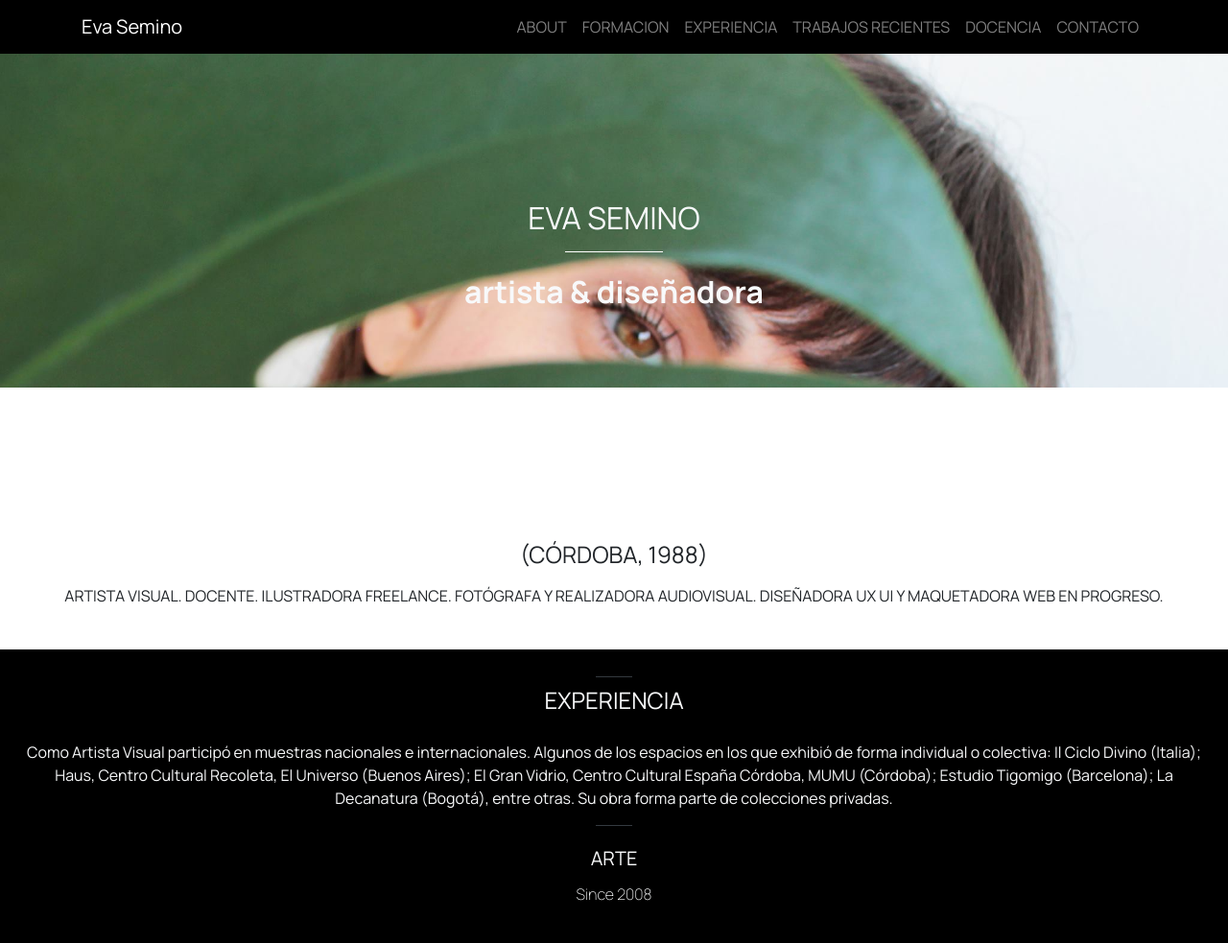
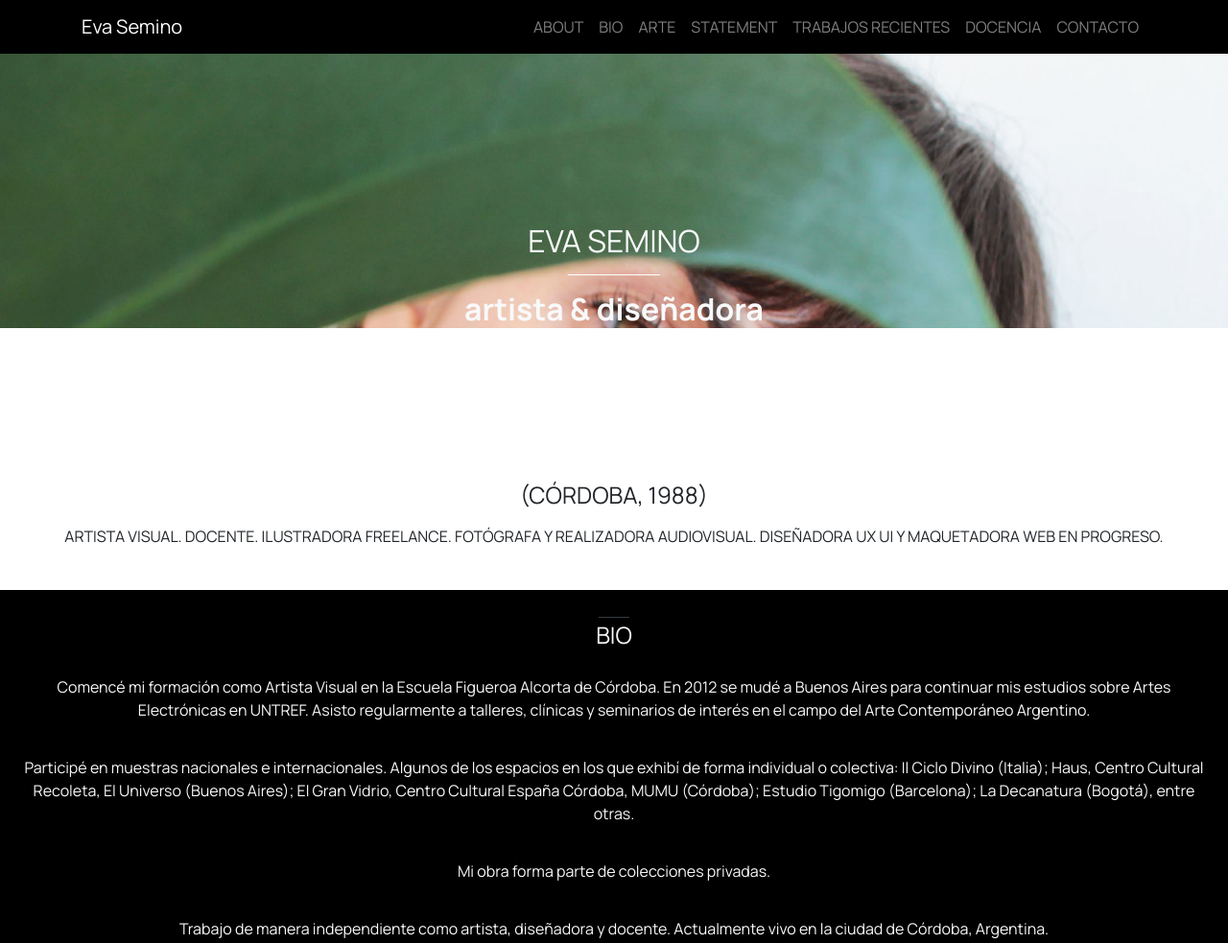
Before and after one commit to evasemino/mi-portfolio, a plain HTML site: page porfolio-eva/index.html in a window 1280 px wide. Shown: the top 983 px of the page at 96% size. Drawn offline with nearby package versions, Linux system fonts and the light colour scheme; a script that the page names is missing.

Commit message:
1 commit, ajustes contenido

```diff
--- a/porfolio-eva/assets/css/style.css
+++ b/porfolio-eva/assets/css/style.css
@@ -24,7 +24,6 @@ header {
 
 hr {
     color: white;
-    padding: 3px;
     width: 6rem;
 }
 
--- a/porfolio-eva/index.html
+++ b/porfolio-eva/index.html
@@ -42,11 +42,18 @@
                     <li class="nav-item" id="ABOUT">
                         <a class="nav-link" class="text-light" href="#sobremi"> ABOUT <span class="sr-only"></span></a>
                     </li>
-                    <li class="nav-item" id="FORMACION">
-                        <a class="nav-link" class="text-light" href="#formacion"> FORMACION </a>
+
+                    <li class="nav-item" id="BIO">
+                        <a class="nav-link" class="text-light" href="#bio"> BIO </a>
+
                     </li>
-                    <li class="nav-item" id="EXPERIENCIA">
-                        <a class="nav-link" class="text-light" href="#experiencia"> EXPERIENCIA</a>
+
+                    <li class="nav-item" id="arte">
+                        <a class="nav-link" class="text-light" href="#arte"> ARTE </a>
+                    </li>
+
+                    <li class="nav-item" id="statement">
+                        <a class="nav-link" class="text-light" href="#statement"> STATEMENT </a>
                     </li>
                     <li class="nav-item" id="TRABAJOS">
                         <a class="nav-link" class="text-light" href="#trabajos"> TRABAJOS RECIENTES </a>
@@ -63,9 +70,9 @@
     </nav>
 
 
-    <header class="p-5">
+    <header class="pt-5">
 
-        <div class="conteiner-fluid text-light text-center p-4 about">
+        <div class="conteiner-fluid text-light text-center pt-5 about">
             <h2 class="pt-3"> EVA SEMINO </h2>
             <hr class="border-white">
             <h2 class="font-weight-bold"> artista & diseñadora </h2>
@@ -83,22 +90,36 @@
     </section>
 
 
-    <section id="experiencia">
+    <section id="bio">
         <div class="container-fluid mt-1 p-4 experiencia text-light">
             <div class="mx-auto">
                 <hr class="border-dark my-1 hr">
             </div>
-            <h4>EXPERIENCIA</h4>
-            <p class="soy-wrapper1"> Como Artista Visual participó en muestras nacionales e internacionales. Algunos de
-                los espacios en los que exhibió de forma
-                individual o colectiva: Il Ciclo Divino (Italia); Haus, Centro Cultural Recoleta, El Universo (Buenos
-                Aires); El Gran Vidrio, Centro Cultural España Córdoba, MUMU (Córdoba); Estudio Tigomigo (Barcelona); La
-                Decanatura (Bogotá), entre otras.
-                Su obra forma parte de colecciones privadas.</p>
+            <h4>BIO</h4>
+            <p class="soy-wrapper1">
+                Comencé mi formación como Artista Visual en la Escuela Figueroa Alcorta de Córdoba. En 2012 se mudé a
+                Buenos Aires para continuar mis estudios sobre Artes Electrónicas en UNTREF. Asisto regularmente a
+                talleres, clínicas y seminarios de interés en el campo del Arte Contemporáneo Argentino.
+
+                <p class="soy-wrapper1"> Participé en muestras nacionales e internacionales. Algunos de los espacios en
+                    los que exhibí de forma individual o colectiva: Il Ciclo Divino (Italia); Haus, Centro Cultural
+                    Recoleta, El Universo (Buenos Aires); El Gran Vidrio, Centro Cultural España Córdoba, MUMU
+                    (Córdoba); Estudio Tigomigo (Barcelona); La Decanatura (Bogotá), entre otras.
+                </p>
+                <p class="soy-wrapper1">
+                    Mi obra forma parte de colecciones privadas.
+                </p>
+                <p class="soy-wrapper1">
+                    Trabajo de manera independiente como artista, diseñadora y docente.
+                    Actualmente vivo en la ciudad de Córdoba, Argentina.
+                </p>
                 <div class="mx-auto">
                     <hr class="border-dark my-1 hr">
                 </div>
 
+    </section>
+
+    <section id="arte">
         <h5 class="my-3 text-light">ARTE</h5>
         <h6 class="font-weight-light text-light my-3">Since 2008</h6>
 
@@ -156,20 +177,23 @@
 
         </section>
 
-            <section section id="formacion" class="formacion conteiner-fluid text-light text-center p-5 my-4">
+    </section>
+
+
+
+    <section section id="formacion" class="formacion conteiner-fluid text-light text-left p-5 my-4">
         <div class="mx-auto">
             <hr class="border-dark my-1 hr">
         </div>
-                <h4>FORMACION</h4>
-                <p>
-                    Comenzó su formación como Artista Visual en la Escuela Figueroa Alcorta de Córdoba. En 2012 se
-                    traslada a
-                    Buenos Aires para continuar sus estudios sobre Artes Electrónicas en UNTREF. Asiste regularmente a
-                    talleres,
-                    clínicas y seminarios de interés en el campo del Arte Contemporáneo Argentino. En la actualidad
-                    estudia
-                    Diseño UX UI en la academia Desafío Latam.
-                </p>
+        <h4 class="text-center">FORMACION</h4>
+        <ul>
+            <li> Diseño UX UI, Desafío Latam.</li>
+            <li> Dirección de Arte, Escuela Cinematografica Argentina.</li>
+            <li> Lic. en Artes Electrónicas, Universidad Nacional de Tres de Febrero.</li>
+            <li> Diplomatura en Gestión Cultural,Universidad Nacional de Córdoba.</li>
+            <li> Tecnicatura en Artes Visuales, Universidad Provincial de Córdoba.</li>
+            <li>Escuela Superior de Comercio Manuel Belgrano, Universidad Nacional de Córdoba.</li>
+        </ul>
 
     </section>
 
@@ -186,7 +210,8 @@
                         <img src="assets/img/cuppon.png" class="card-img-top" alt="Cuppon">
                         <div class="card-body">
                             <h5 class="card-title">Cuppon</h5>
-                                    <p class="card-text">Some quick example text to build on the card title and make up
+                            <p class="card-text">Some quick example text to build on the card title and make
+                                up
                                 the bulk
                                 of the card's content.</p>
                         </div>
@@ -198,7 +223,8 @@
                         <img src="assets/img/dmark.png" class="card-img-top" alt="Dmark">
                         <div class="card-body">
                             <h5 class="card-title">Dmark</h5>
-                                    <p class="card-text">Some quick example text to build on the card title and make up
+                            <p class="card-text">Some quick example text to build on the card title and make
+                                up
                                 the bulk
                                 of the card's content.</p>
                         </div>
@@ -210,7 +236,8 @@
                         <img src="assets/img/iguana_page.png" class="card-img-top" alt="Iguana Page">
                         <div class="card-body">
                             <h5 class="card-title">Iguana Page</h5>
-                                    <p class="card-text">Some quick example text to build on the card title and make up
+                            <p class="card-text">Some quick example text to build on the card title and make
+                                up
                                 the bulk
                                 of the card's content.</p>
                         </div>
@@ -222,7 +249,8 @@
                         <img src="assets/img/meet_coffee.png" class="card-img-top" alt="meet">
                         <div class="card-body">
                             <h5 class="card-title">Meet & Coffee</h5>
-                                    <p class="card-text">Some quick example text to build on the card title and make up
+                            <p class="card-text">Some quick example text to build on the card title and make
+                                up
                                 the bulk
                                 of the card's content.</p>
                         </div>
@@ -234,7 +262,8 @@
                         <img src="assets/img/ricomida.png" class="card-img-top" alt="Ricomida">
                         <div class="card-body">
                             <h5 class="card-title">Ricomida</h5>
-                                    <p class="card-text">Some quick example text to build on the card title and make up
+                            <p class="card-text">Some quick example text to build on the card title and make
+                                up
                                 the bulk
                                 of the card's content.</p>
                         </div>
@@ -246,7 +275,8 @@
                         <img src="assets/img/suricata.png" class="card-img-top" alt="Suricata">
                         <div class="card-body">
                             <h5 class="card-title">Suricata</h5>
-                                    <p class="card-text">Some quick example text to build on the card title and make up
+                            <p class="card-text">Some quick example text to build on the card title and make
+                                up
                                 the bulk
                                 of the card's content.</p>
                         </div>
@@ -259,7 +289,8 @@
             <hr class="border-dark my-1 hr">
         </div>
         <h4>DOCENCIA</h4>
-                <p> Desde 2016 ofrece workshops y seminarios enfocados en la producción de obra a través del collage y
+        <p> Desde 2016 ofrece workshops y seminarios enfocados en la producción de obra a través del collage
+            y
             fotomontaje: WS COLLAGE & EXORCISMO / SEMINARIO COLLAGE CRUCERO. Algunos espacios en los que
             tuvieron lugar:
             Casa 13, Casa Nacional del Bicentenario, Bienal FADU UBA, entre otros.
@@ -269,15 +300,15 @@
             <div id="carouselExampleSlidesOnly" class="carousel slide" data-ride="carousel">
                 <div class="carousel-inner">
                     <div class="carousel-item active">
-                                <img src="assets/img/21273086_1709679622397854_3927055257160503262_o.jpg"
-                                    class="d-block w-100" alt="...">
+                        <img src="assets/img/21273086_1709679622397854_3927055257160503262_o.jpg" class="d-block w-100"
+                            alt="...">
                     </div>
                     <div class="carousel-item">
                         <img src="assets/img/FADU.jpg" class="d-block w-100" alt="...">
                     </div>
                     <div class="carousel-item">
-                                <img src="assets/img/21316473_1709681372397679_6091316546566827975_o.jpg"
-                                    class="d-block w-100" alt="...">
+                        <img src="assets/img/21316473_1709681372397679_6091316546566827975_o.jpg" class="d-block w-100"
+                            alt="...">
                     </div>
                 </div>
             </div>
```
Lines whose indentation alone changed are shown as unchanged.
